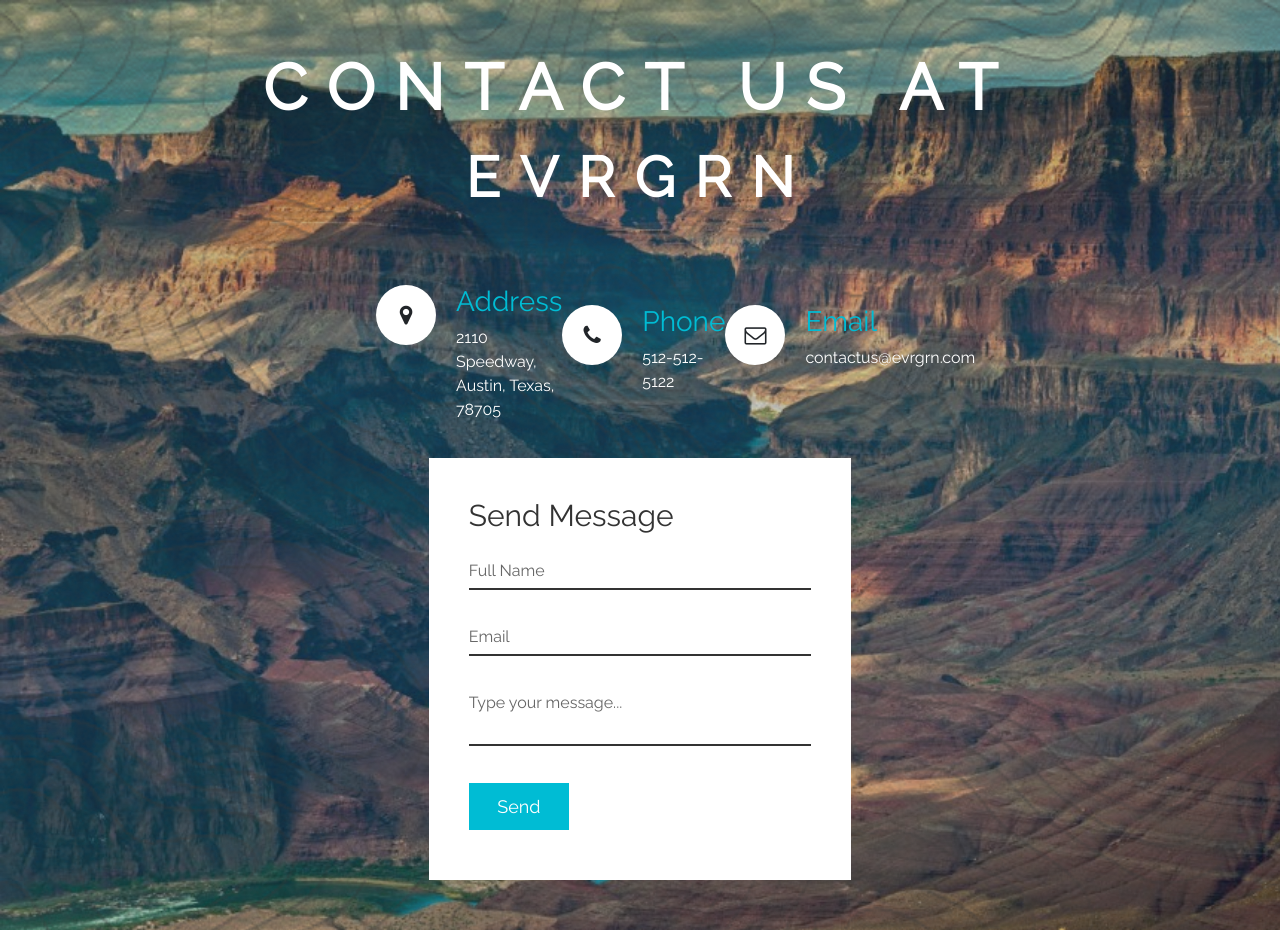
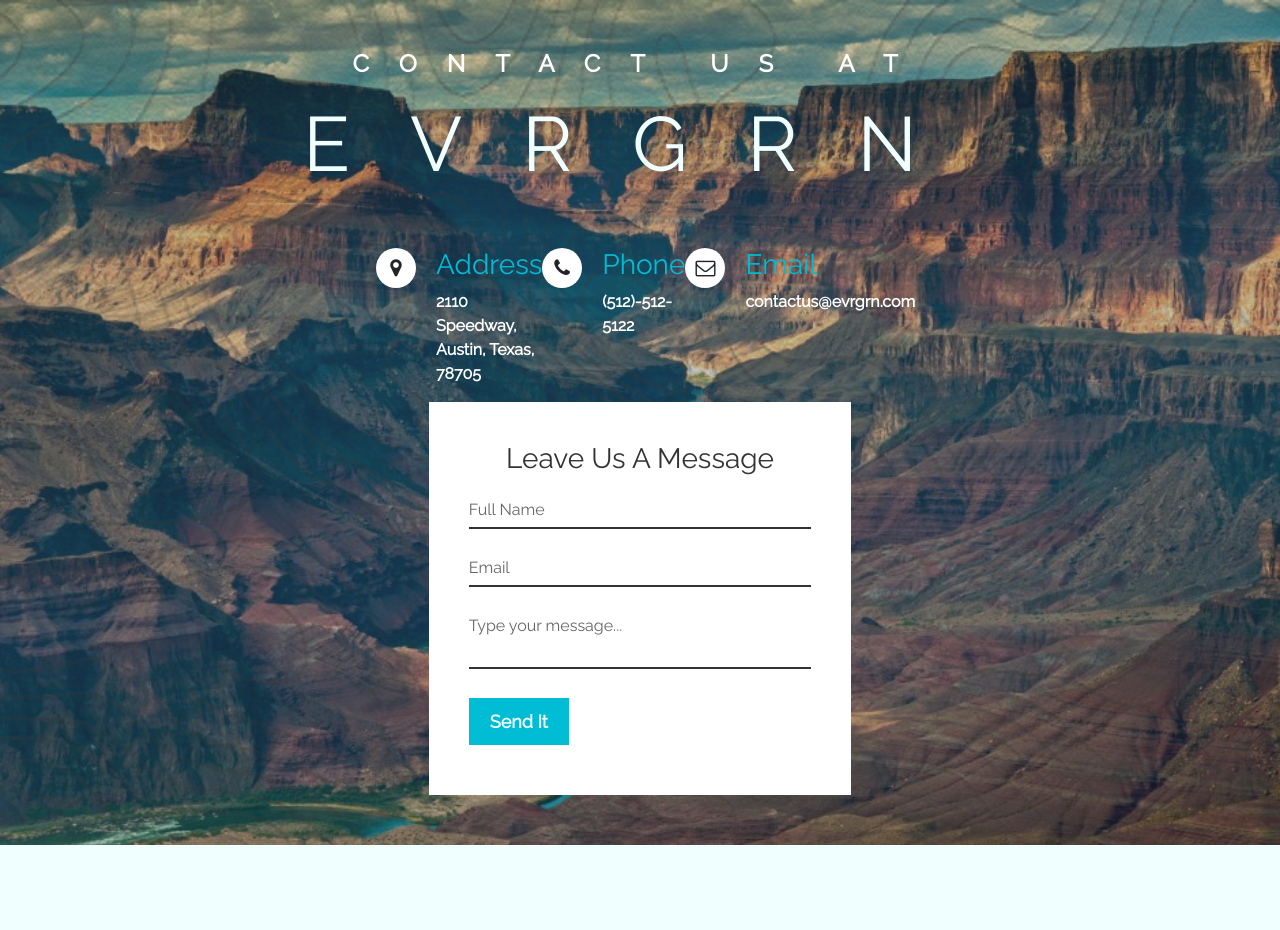
Before and after one commit to markdlt4/Project_2, a website: page public/contact_us.html in a window 1280 px wide. After the commit the page ends 845 px from the top, so only its background shows below. Drawn offline with nearby package versions, Linux system fonts and the light colour scheme.

Commit message:
edits to contact page, resized, and aesthetics

```diff
--- a/public/contact_us.html
+++ b/public/contact_us.html
@@ -39,7 +39,7 @@
                         <div class="icon"><i class="fa fa-phone" aria-hidden="true"></i></div>
                         <div class="text">
                             <h3>Phone</h3>
-                            <p>512-512-5122</p>
+                            <p>(512)-512-5122</p>
                         </div>
                     </div>
                     <div class="box">
@@ -54,7 +54,7 @@
             </div>
             <div class="contactForm">
                 <form>
-                    <h2>Send Message</h2>
+                    <h2>Leave Us A Message</h2>
                     <div class="inputBox">
                         <input type="text" name="" required="required">
                         <span>Full Name</span>
@@ -68,7 +68,7 @@
                         <span>Type your message...</span>
                     </div>
                     <div class="inputBox">
-                        <input type="submit" name="" value="Send">
+                        <input type="submit" name="" value="Send It">
 
                     </div>
                 </form>
--- a/public/stylesheets/contact.css
+++ b/public/stylesheets/contact.css
@@ -28,17 +28,18 @@ body {
 }
 
 .contact .content h2 {
-    font-size: 4em;
+    font-size: 1.5em;
     font-weight: 1000;
     color: #fff;
-    letter-spacing: 20px;
+    letter-spacing: 30px;
+    text-align: center;
 }
 
 .contact .content p {
-    font-weight: 1000;
-    font-size: 3.5em;
-    color: #fff;
-    letter-spacing: 20px;
+    font-weight: 2000;
+    font-size: 4.8em;
+    color: azure;
+    letter-spacing: 60px;
 
 }
 
@@ -53,25 +54,24 @@ body {
 
 .container .contactInfo {
     width: 50%;
-    /* display: flex; */
-    /* flex-direction: column; */
+    display: flex;
+    flex-direction: column;
 }
 
 .container .contactInfo .box {
     position: relative;
-    padding: 20px 0;
     display: flex;
 }
 
 .container .contactInfo .box .icon {
-    min-width: 60px;
-    height: 60px;
+    min-width: 40px;
+    height: 40px;
     background: #fff;
     display: flex;
     justify-content: center;
     align-items: center;
-    border-radius: 50%;
-    font-size: 22px;
+    border-radius: 60%;
+    font-size: 20px;
 }
 
 .container .contactInfo .box .text {
@@ -80,11 +80,11 @@ body {
     font-size: 16px;
     color: #fff;
     flex-direction: column;
-    font-weight: 300;
+    font-weight: 1000;
 }
 
 .container .contactInfo .box .text h3 {
-    font-weight: 500;
+    font-weight: 2000;
     color: #00bcd4;
 }
 
@@ -95,15 +95,16 @@ body {
 }
 
 .contactForm h2 {
-    font-size: 30px;
+    font-size: 28px;
     color: #333;
-    font-weight: 500;
+    font-weight: 2000;
+    text-align: center;
 }
 
 .contactForm .inputBox {
     position: relative;
     width: 100%;
-    margin-top: 10px;
+    margin-top: 2px;
 }
 
 .contactForm .inputBox input, .contactForm .inputBox textarea {
@@ -141,11 +142,12 @@ body {
 {
     width: 100px;
     background: #00bcd4;
-    color: #fff;
+    color:azure;
     border: none;
     cursor: pointer;
     padding: 10px;
     font-size: 18px;
+    font-weight: 1000;
 }
 
 @media (max-width: 991px)
```
